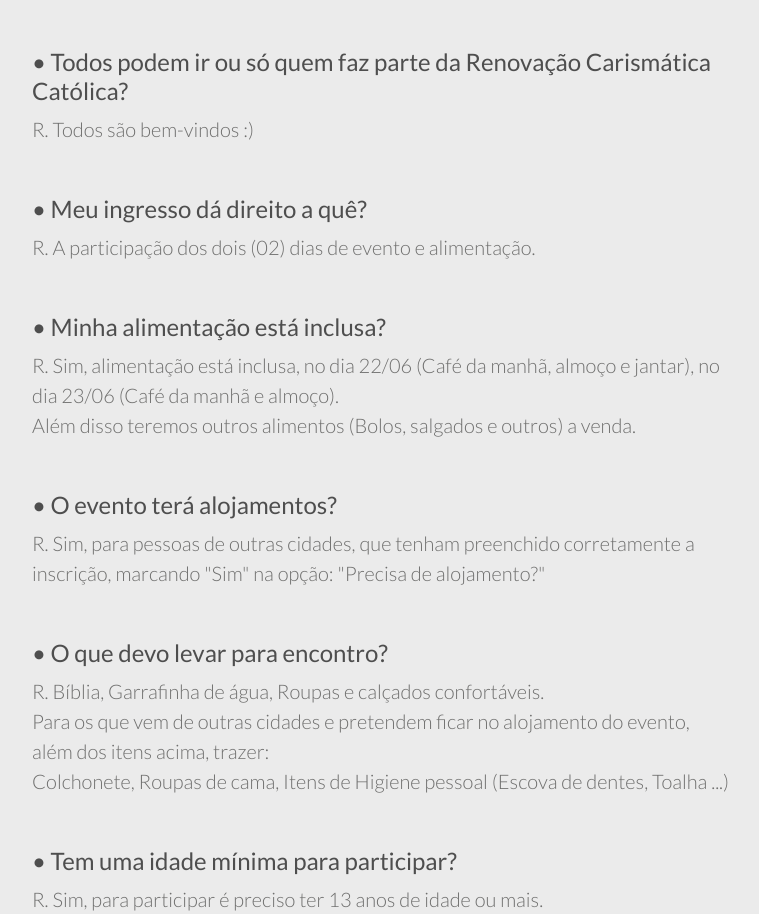
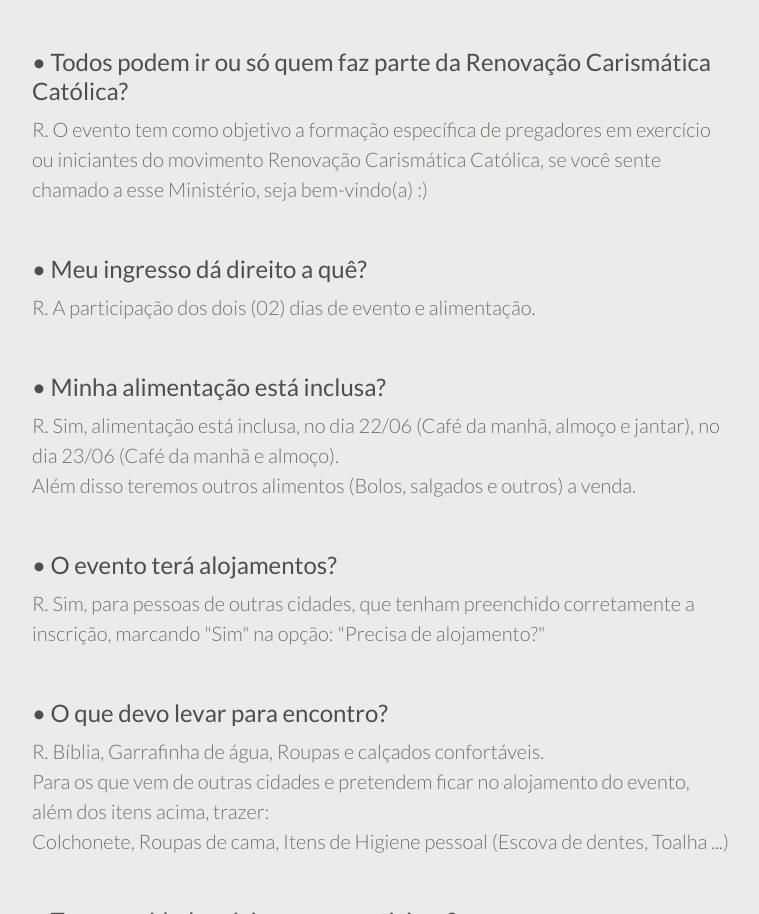
Before and after one commit to diocese-ji-parana/eventos-v1, a plain HTML site: page index.html in a window 1280 px wide. Shown: the part 1353-2267 px from the top of the page, without its empty margins (258-1017 px from the left). Drawn offline with nearby package versions, Linux system fonts and the light colour scheme; files whose address does not match are found by name.

Commit message:
quem pode participar

```diff
--- a/index.html
+++ b/index.html
@@ -92,7 +92,7 @@
                 </div>
                 <div>
                     <h4 class="text-start">• Todos podem ir ou só quem faz parte da Renovação Carismática Católica?<br></h4>
-                    <p class="lead text-start">R. Todos são bem-vindos :)</p>
+                    <p class="lead text-start">R. O evento tem como objetivo a formação específica de pregadores em exercício ou iniciantes do movimento Renovação Carismática Católica, se você sente chamado a esse Ministério, seja bem-vindo(a) :)</p>
                 </div>
                 <div>
                     <h4 class="text-start">• Meu ingresso dá direito a quê?<br></h4>
```
